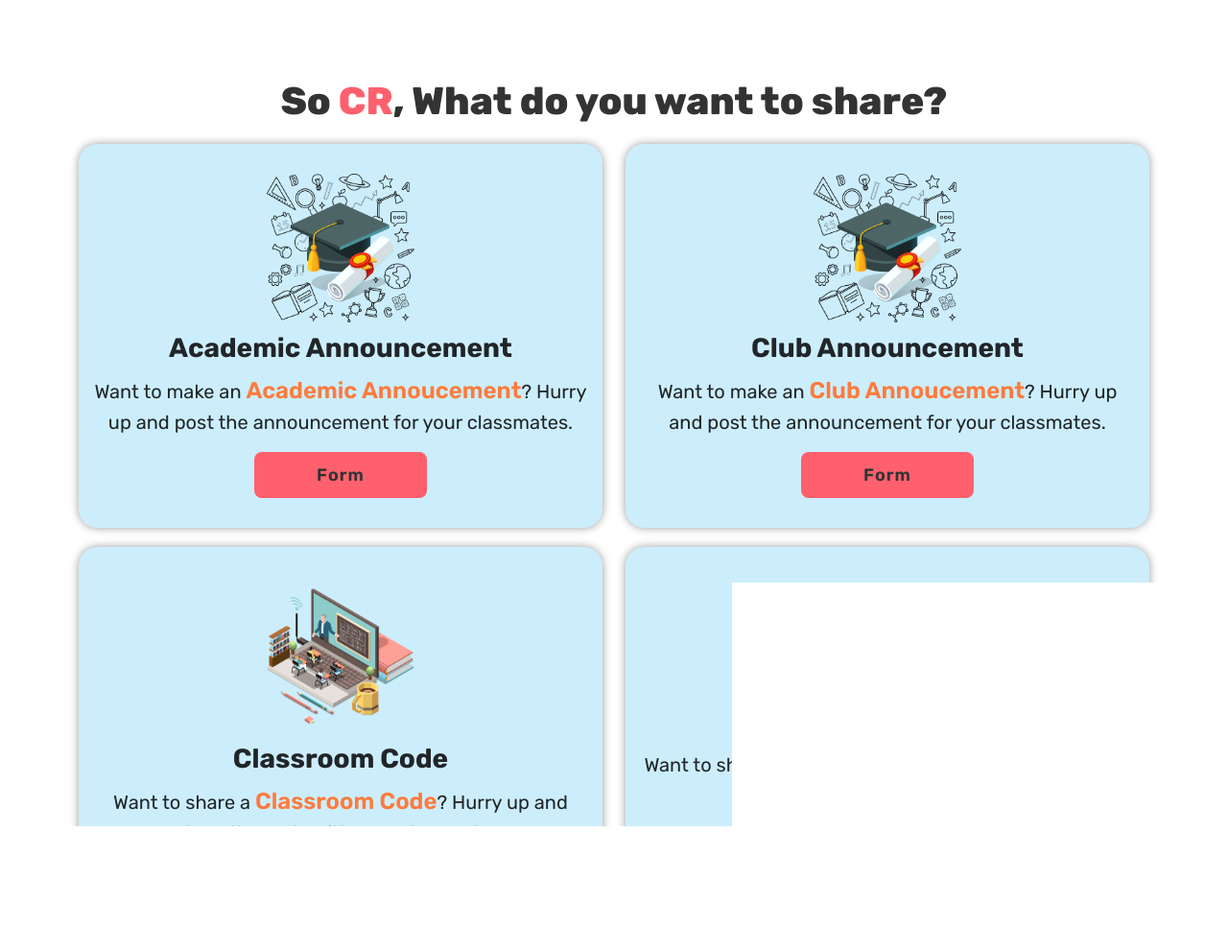
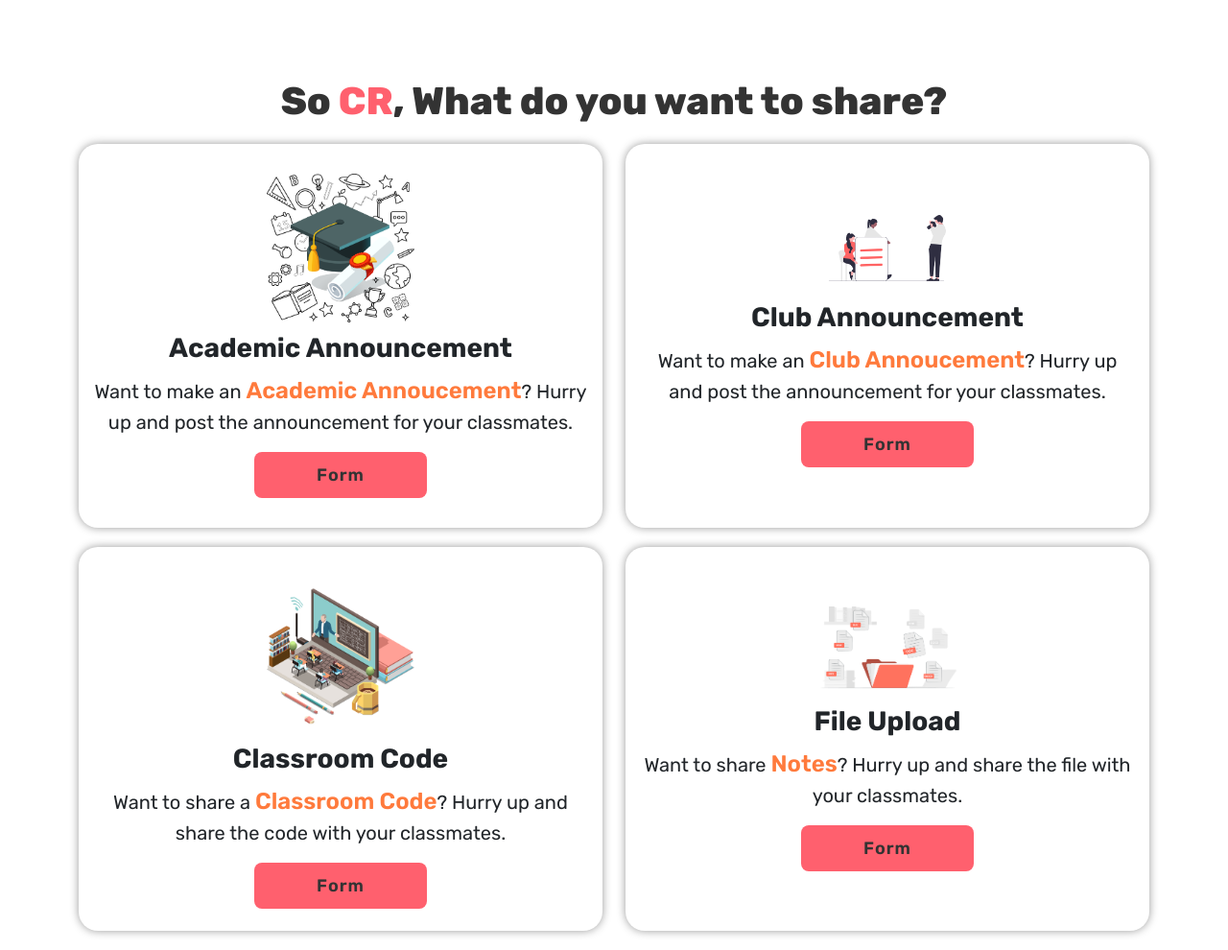
Before and after one commit to sakhadib/the_cr_mate, a PHP site: page /dashboard/ in a window 1280 px wide. Shown: the part 410-1400 px from the top of the page at 96% size. Run offline with PHP 8.4, Linux system fonts and the light colour scheme.

Commit message:
color changed

```diff
--- a/dashboard/index.html
+++ b/dashboard/index.html
@@ -72,7 +72,7 @@
                 </div>
                 <div class="col-sm-6 col-12">
                     <div class="tr-typebox">
-                        <img src="../images/Academic.png" class="tr-boximg">
+                        <img src="../rsx/club.png" class="tr-boximg">
                         <h3 class="title">Club Announcement</h3>
                         <p class="details">
                             Want to make an <span>Club Annoucement</span>? Hurry up and post the announcement for your classmates.
--- a/dashboard/style.css
+++ b/dashboard/style.css
@@ -75,7 +75,7 @@
     text-align: center;
     font-family: 'Rubik', sans-serif;
     /* background-color: #ff606e; */
-    background-color: rgb(0, 171, 240, 0.2);
+    background-color: rgb(255, 255, 255);
     margin-bottom: 20px;
     border: none;
     border-radius: 20px;
```
